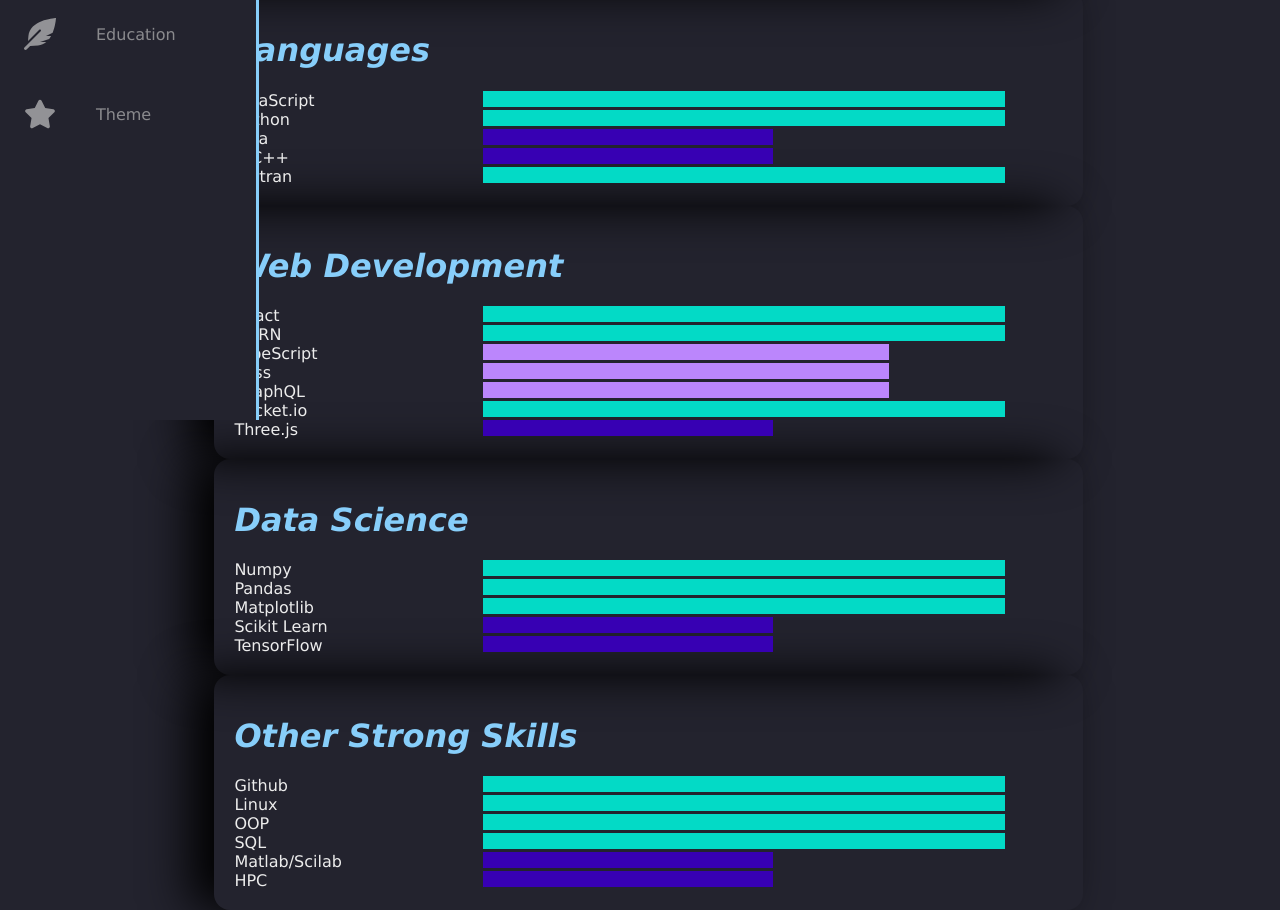
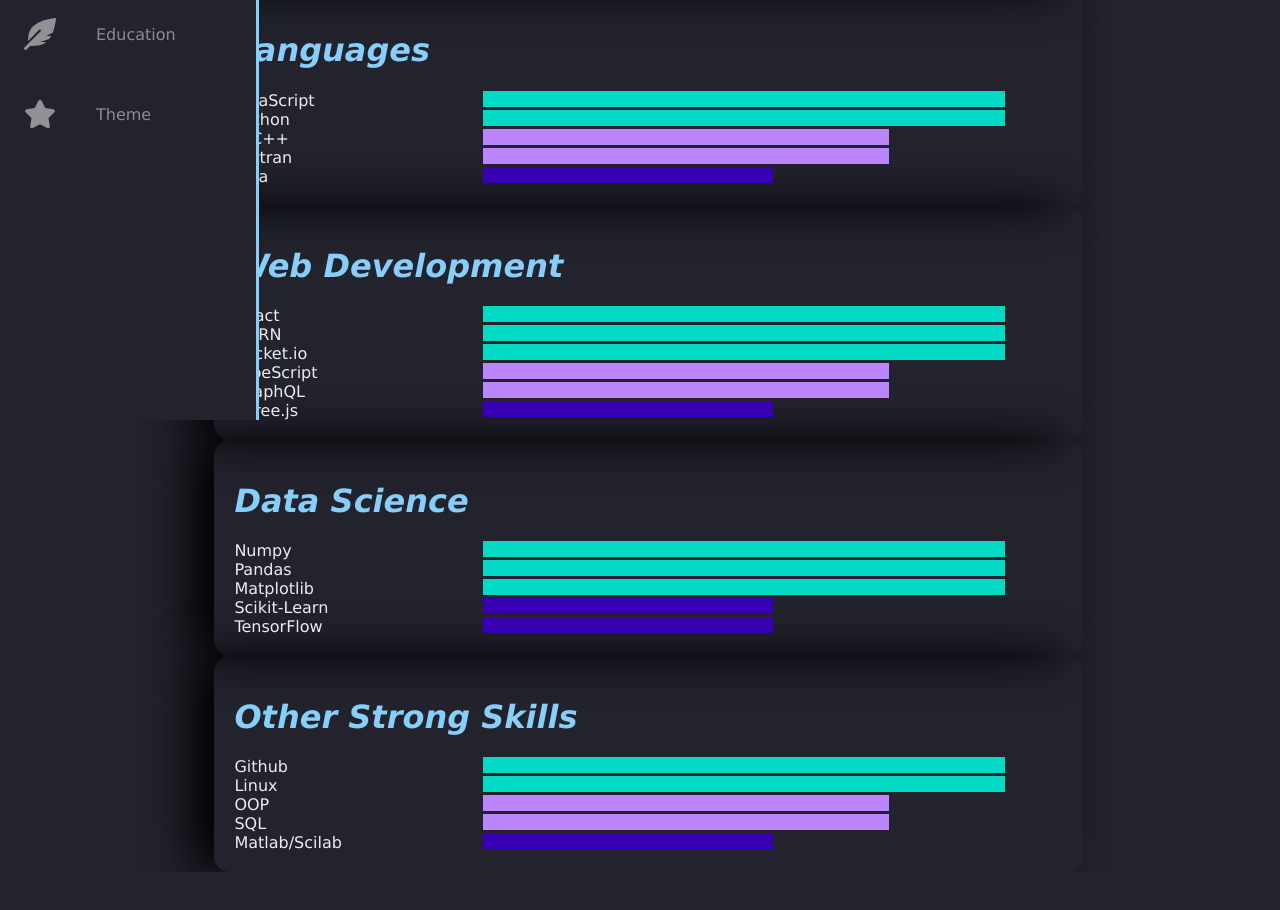
Before and after one commit to humaid123/portfolio, a React (Create React App) app: page /portfolio/skills in a window 1280 px wide. Shown: the part 380-1290 px from the top of the page. After the commit the page ends 1252 px from the top, so only its background shows below. Built offline with nearby package versions, Linux system fonts and the light colour scheme.

Commit message:
Skills update

```diff
--- a/src/App.js
+++ b/src/App.js
@@ -6,8 +6,6 @@
 import Education from "./pages/Education";
 import NavBar from "./components/NavBar";
 import { BrowserRouter as Router, Route } from "react-router-dom";
-// NOT SURE IF I NEED TO LOAD
-//import Loading from "./components/Loading";
 
 const routes = [
   { path: "/portfolio", name: "Home", Component: Home },
--- a/src/pages/Skills.js
+++ b/src/pages/Skills.js
@@ -48,9 +48,9 @@
       <div>
         <Row text="JavaScript" order={1} level="High" />
         <Row text="Python" order={2} level="High" />
-        <Row text="Java" order={4} level="Introductory" />
-        <Row text="C/C++" order={3} level="Introductory" />
-        <Row text="Fortran" order={5} level="High" />
+        <Row text="C/C++" order={3} level="Medium" />
+        <Row text="Fortran" order={4} level="Medium" />
+        <Row text="Java" order={5} level="Introductory" />
       </div>
     </div>
   );
@@ -65,10 +65,9 @@
       <div>
         <Row text="React" order={1} level="High" />
         <Row text="MERN" order={2} level="High" />
-        <Row text="TypeScript" order={3} level="Medium" />
-        <Row text="Sass" order={4} level="Medium" />
-        <Row text="GraphQL" order={4} level="Medium" />
-        <Row text="Socket.io" order={5} level="High" />
+        <Row text="Socket.io" order={3} level="High" />
+        <Row text="TypeScript" order={4} level="Medium" />
+        <Row text="GraphQL" order={5} level="Medium" />
         <Row text="Three.js" order={6} level="Introductory" />
       </div>
     </div>
@@ -83,10 +82,10 @@
       </h1>
       <div>
         <Row text="Numpy" order={1} level="High" />
-        <Row text="Pandas" order={3} level="High" />
-        <Row text="Matplotlib" order={4} level="High" />
-        <Row text="Scikit Learn" order={5} level="Introductory" />
-        <Row text="TensorFlow" order={6} level="Introductory" />
+        <Row text="Pandas" order={2} level="High" />
+        <Row text="Matplotlib" order={3} level="High" />
+        <Row text="Scikit-Learn" order={4} level="Introductory" />
+        <Row text="TensorFlow" order={5} level="Introductory" />
       </div>
     </div>
   );
@@ -101,10 +100,9 @@
       <div>
         <Row text="Github" order={1} level="High" />
         <Row text="Linux" order={2} level="High" />
-        <Row text="OOP" order={3} level="High" />
-        <Row text="SQL" order={4} level="High" />
+        <Row text="OOP" order={3} level="Medium" />
+        <Row text="SQL" order={4} level="Medium" />
         <Row text="Matlab/Scilab" order={5} level="Introductory" />
-        <Row text="HPC" order={6} level="Introductory" />
       </div>
     </div>
   );
```
